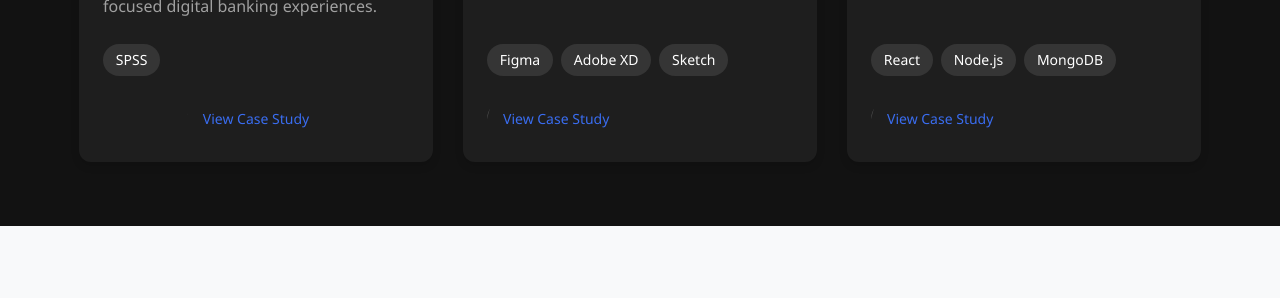
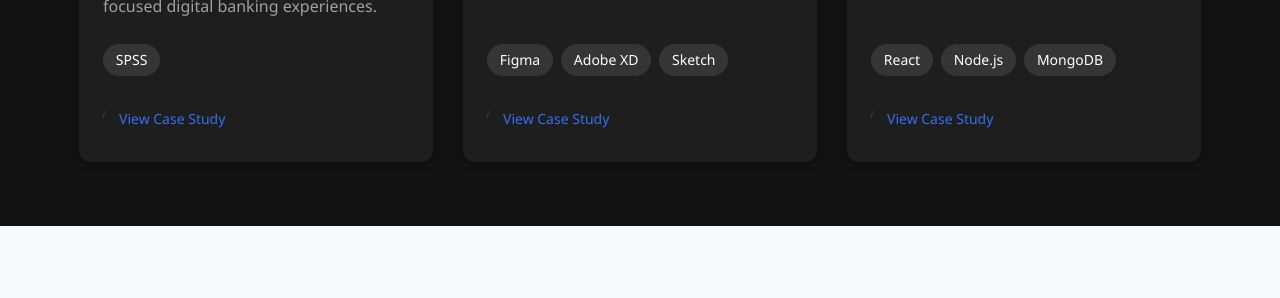
Before and after one commit to MHMNP2021/portfolio.github.io, a Jekyll site: the page index.html, which Jekyll copies as it is, in a window 1280 px wide and 900 px high, scrolled down 2450 px. Shown: the part 140-438 px from the top of the window. Built offline with Jekyll 4.4.1, drawn with Linux system fonts in a browser that asks for light colours.

Commit message:
Update index.html

```diff
--- a/index.html
+++ b/index.html
@@ -100,9 +100,10 @@
 <!--                             <span>CSS</span>
                             <span>JavaScript</span> -->
                         </div>
-                        <div class="hero-buttons">
-                            <a href="assets/documents/socialresearch1.pdf" target="_blank" rel="noopener noreferrer" class="btn small-btn">View Case Study</a>
-                        </div>
+                        <div class="project-links">
+    <a href="assets/documents/socialresearch1.pdf" target="_blank" rel="noopener noreferrer" class="btn small-btn">View Case Study</a>
+</div>
+
                     </div>
                 </div>
 
```
